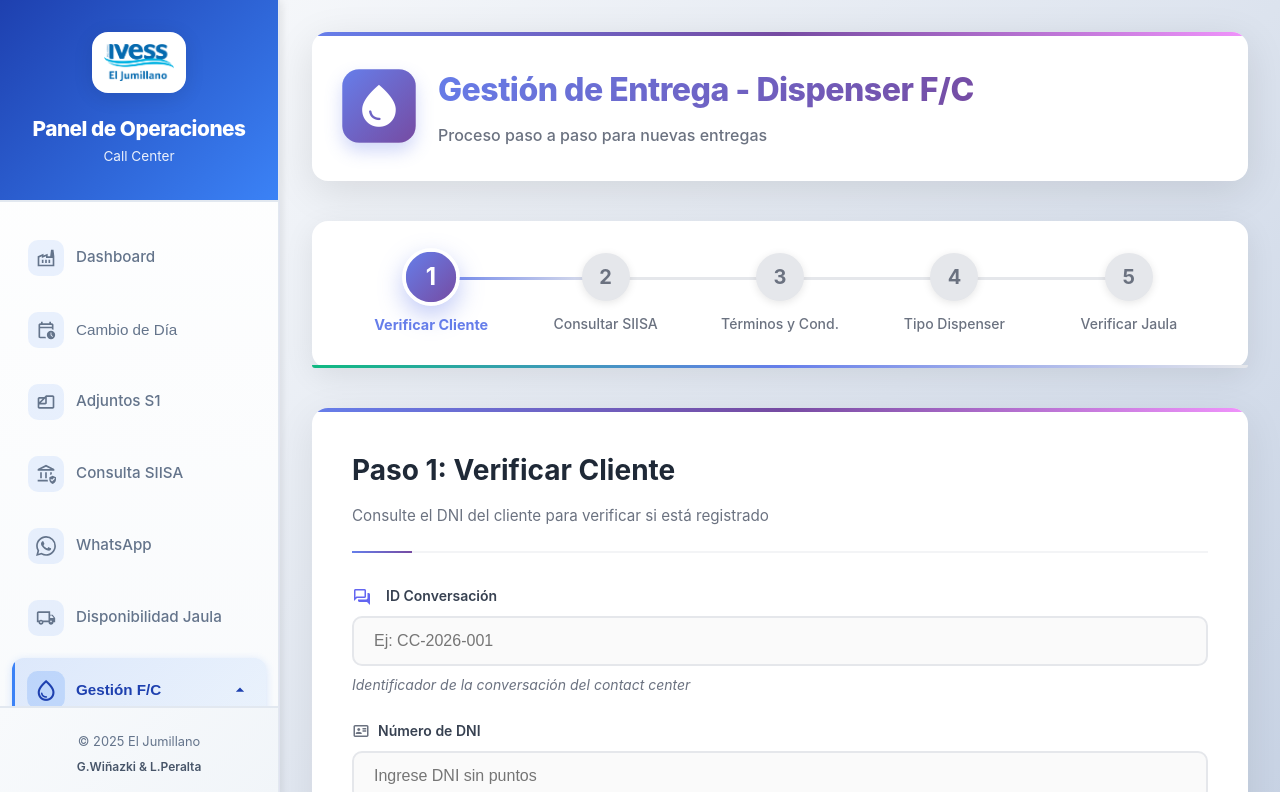
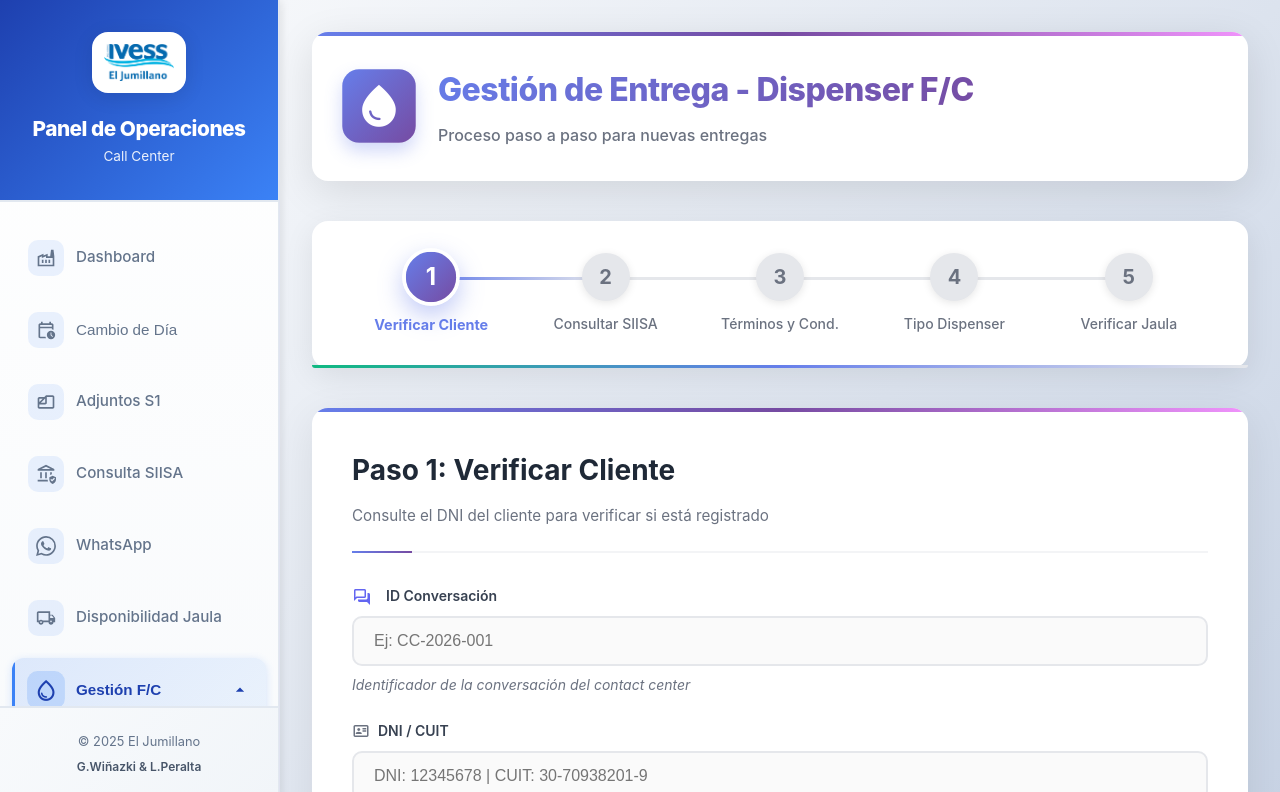
Before and after one commit to gonzalo-wi/ApiCambioDIas, a Vue app in the folder ApiFrontendDia/vue-cambioDia/: page /panel/gestion-fc/instalacion in a window 1280 px wide. Shown: the top 792 px of the page. Built offline with nearby package versions, Linux system fonts and the light colour scheme; no server answers.

Commit message:
consulta por cuil-cuit siisa

```diff
--- a/ApiFrontendDia/vue-cambioDia/src/views/GestionFCView.vue
+++ b/ApiFrontendDia/vue-cambioDia/src/views/GestionFCView.vue
@@ -61,14 +61,14 @@
               <svg class="label-icon" viewBox="0 -960 960 960" fill="currentColor">
                 <path d="M560-440h200v-80H560v80Zm0-120h200v-80H560v80ZM200-320h320v-22q0-45-44-71.5T360-440q-72 0-116 26.5T200-342v22Zm160-160q33 0 56.5-23.5T440-560q0-33-23.5-56.5T360-640q-33 0-56.5 23.5T280-560q0 33 23.5 56.5T360-480ZM160-160q-33 0-56.5-23.5T80-240v-480q0-33 23.5-56.5T160-800h640q33 0 56.5 23.5T880-720v480q0 33-23.5 56.5T800-160H160Zm0-80h640v-480H160v480Zm0 0v-480 480Z"/>
               </svg>
-              Número de DNI
+              DNI / CUIT
             </label>
             <input
               v-model="formulario.dni"
               type="text"
               class="input"
-              placeholder="Ingrese DNI sin puntos"
-              maxlength="8"
+              placeholder="DNI: 12345678 | CUIT: 30-70938201-9"
+              maxlength="13"
               :disabled="cargandoPaso1"
               @input="limpiarResultadoCliente"
             />
@@ -777,8 +777,9 @@ async function consultarSIISA() {
   datosSIISA.value = null
 
   try {
+    const dniSinGuiones = formulario.value.dni.replace(/-/g, '')
     const respuesta = await SiisaService.consultarPersona(
-      formulario.value.dni,
+      dniSinGuiones,
       formulario.value.sexo
     )
     datosSIISA.value = respuesta.datos_completos
```
